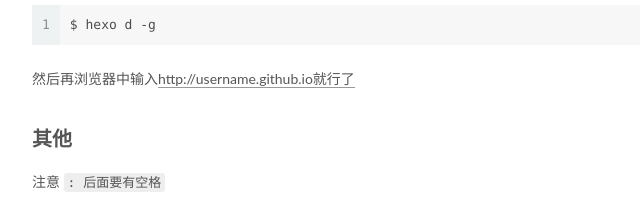
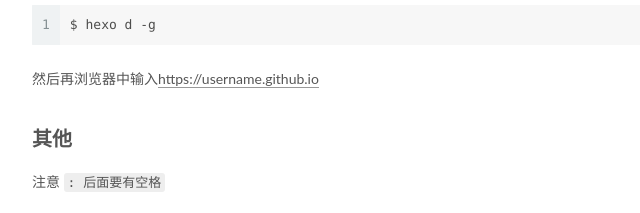
Before and after one commit to liuxingYX/liuxingYX.github.io, a plain HTML site: page 2019/05/20/Mac+Github+HEXO搭建个人博客/index.html in a window 1280 px wide. Shown: the part 2228-2441 px from the top of the page, 98-738 px from the left. Drawn offline with Linux system fonts and the light colour scheme.

Commit message:
Site updated: 2019-06-21 16:51:57

```diff
--- a/2019/05/20/Mac+Github+HEXO搭建个人博客/index.html
+++ b/2019/05/20/Mac+Github+HEXO搭建个人博客/index.html
@@ -86,7 +86,7 @@
 <meta property="og:site_name" content="刘星的博客">
 <meta property="og:description" content="Mac+Github+HEXO搭建个人博客经过各种找资料，踩过各种坑，终于使用 hexo 搭建个人博客初步完成了，域名目前用得时 github 的">
 <meta property="og:locale" content="zh-Hans">
-<meta property="og:updated_time" content="2019-05-21T08:03:08.952Z">
+<meta property="og:updated_time" content="2019-06-21T08:51:45.149Z">
 <meta name="twitter:card" content="summary">
 <meta name="twitter:title" content="Mac+Github+HEXO搭建个人博客">
 <meta name="twitter:description" content="Mac+Github+HEXO搭建个人博客经过各种找资料，踩过各种坑，终于使用 hexo 搭建个人博客初步完成了，域名目前用得时 github 的">
@@ -333,7 +333,7 @@
 
 <h3 id="生成并上传"><a href="#生成并上传" class="headerlink" title="生成并上传"></a>生成并上传</h3><figure class="highlight plain"><table><tr><td class="gutter"><pre><span class="line">1</span><br></pre></td><td class="code"><pre><span class="line">$ hexo d -g</span><br></pre></td></tr></table></figure>
 
-<p>然后再浏览器中输入<a href="http://username.github.io就行了" target="_blank" rel="noopener">http://username.github.io就行了</a></p>
+<p>然后再浏览器中输入<a href="https://username.github.io" target="_blank" rel="noopener">https://username.github.io</a></p>
 <h2 id="其他"><a href="#其他" class="headerlink" title="其他"></a>其他</h2><p>注意   <code>: 后面要有空格</code></p>
 <p>在文章中加一个 <code>&lt;!--more--&gt;</code>， 它后面的内容就不会显示出来了</p>
 
```
